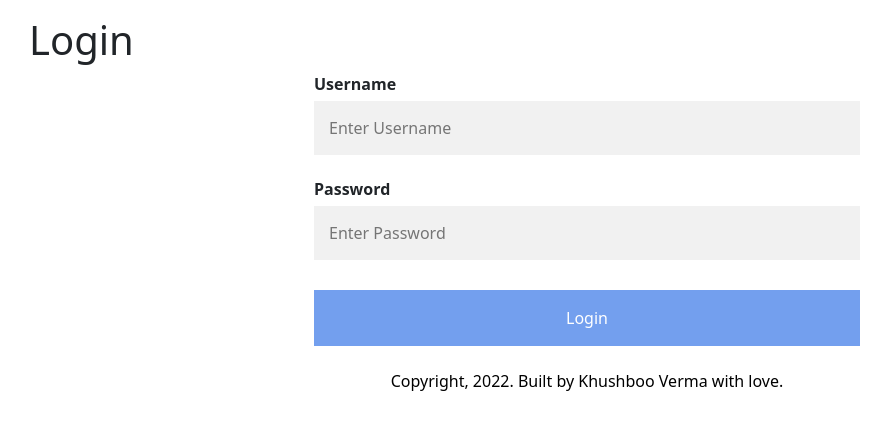
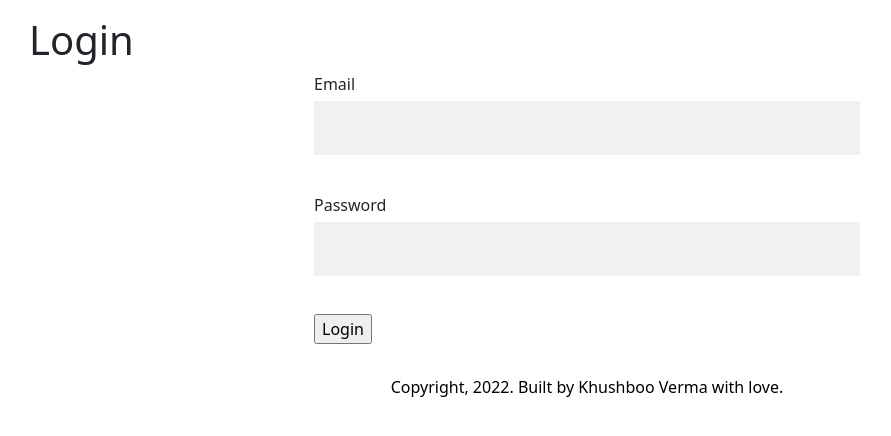
Before and after one commit to vermakhushboo/Flask_Basics, a Flask app: page /login in a window 1280 px wide. Shown: the part 67-503 px from the top of the page, without its empty margins (53-944 px from the left). Run offline with Flask 2, Linux system fonts and the light colour scheme.

Commit message:
Add Flask-Form

```diff
--- /dev/null
+++ b/application/forms.py
@@ -0,0 +1,18 @@
+from tokenize import String
+from flask_wtf import FlaskForm
+from wtforms import StringField, PasswordField, SubmitField, BooleanField
+from wtforms.validators import DataRequired
+
+class LoginForm(FlaskForm):
+    email = StringField("Email", validators=[DataRequired()])
+    password = StringField("Password", validators=[DataRequired()])
+    remember_me = BooleanField("Remember Me")
+    submit = SubmitField("Login")
+
+class RegisterForm(FlaskForm):
+    email = StringField("Email", validators=[DataRequired()])
+    password = StringField("Password", validators=[DataRequired()])
+    password_confirm = StringField("Confirm Password", validators=[DataRequired()])
+    first_name = StringField("First Name", validators=[DataRequired()])
+    last_name = StringField("Last Name", validators=[DataRequired()])
+    submit = SubmitField("Register Now")
--- a/application/routes.py
+++ b/application/routes.py
@@ -4,6 +4,7 @@ from token import EXACT_TOKEN_TYPES
 from unittest.util import _MAX_LENGTH
 from application import app, db
 from flask import Response, render_template, request, json, Response
+from application.forms import LoginForm, RegisterForm
 from application.models import User, Course, Enrollment
 
 courseData = [{"courseID":"1111","title":"PHP 101","description":"Intro to PHP","credits":3,"term":"Fall, Spring"}, {"courseID":"2222","title":"Java 1","description":"Intro to Java Programming","credits":4,"term":"Spring"}, {"courseID":"3333","title":"Adv PHP 201","description":"Advanced PHP Programming","credits":3,"term":"Fall"}, {"courseID":"4444","title":"Angular 1","description":"Intro to Angular","credits":3,"term":"Fall, Spring"}, {"courseID":"5555","title":"Java 2","description":"Advanced Java Programming","credits":4,"term":"Fall"}]
@@ -21,9 +22,10 @@ def courses(term = "2019"):
 def register():
     return render_template("register.html", register = True)
 
-@app.route('/login')
+@app.route('/login', methods=['GET', 'POST'])
 def login():
-    return render_template("login.html", login = True)
+    form = LoginForm()
+    return render_template("login.html", form = form, title = "Login", login = True)
 
 @app.route('/enrollment', methods = ["GET", "POST"])
 def enrollment():
--- a/application/templates/login.html
+++ b/application/templates/login.html
@@ -2,18 +2,23 @@
 
     {% block content %}
 
-    <h1>Login</h1>
+    <h1>{{ title }}</h1>
 
     <div class="row">
         <div class="col-md-6 offset-md-3">
-            <form action="" name="login" method="get">
-                <label for="username"><b>Username</b></label>
-                <input type="text" name="username" placeholder="Enter Username" required>
-                <br>
-                <label for="password"><b>Password</b></label>
-                <input type="password" name="password" placeholder="Enter Password" required>
-                <br class="clear">
-                <input class="btn-submit" type="submit" name="submit" value="Login">
+            <form action="" name="login" method="POST">
+                {{ form.hidden_tag() }}
+                <p>
+                    {{ form.email.label }}<br>
+                    {{ form.email(size=35) }}
+                </p>
+                <p>
+                    {{ form.password.label }}<br>
+                    {{ form.password(size=15) }}
+                </p>
+                <p>
+                    {{ form.submit() }}
+                </p>
             </form>
         </div>
     </div>
```
Also changed, not shown: requirements.txt (+10 -0 lines).
